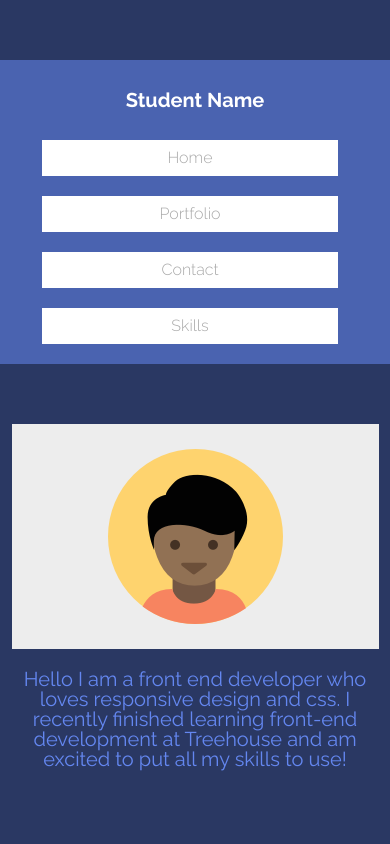
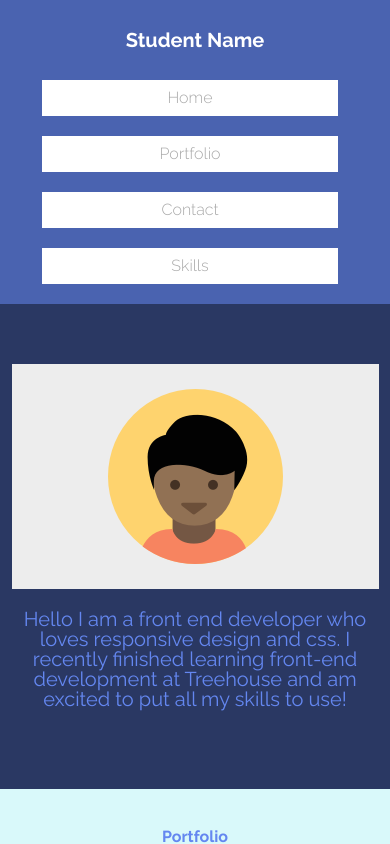
Before and after one commit to jonwalz/Treehouse_project2, a website: page index.html in a window 390 px wide. Shown: the top 844 px of the page. Drawn offline with Linux system fonts and the light colour scheme.

Commit message:
removed body margin-top values

```diff
--- a/css/styles.css
+++ b/css/styles.css
@@ -344,6 +344,9 @@ body {
 ***************/
 
 @media (max-width: 1024px) {
+    body {
+        margin-top: 0;
+    }
 
     .nav {
         display: block;
@@ -398,6 +401,9 @@ body {
 ***************/
 
 @media (max-width: 768px) {
+    body {
+        margin-top: 0;
+    }
 
     .nav-links {
         display: flex;
```
